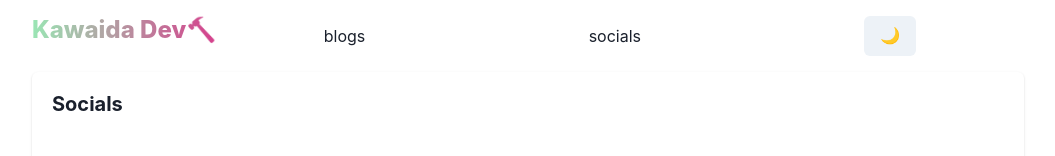
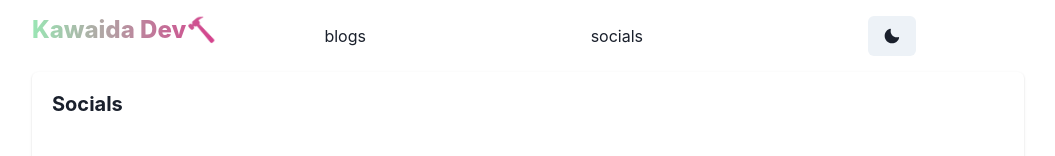
Before and after one commit to degwinthegreat/kawaida-portfolio, a Next.js app: page / in a window 1280 px wide. Shown: the top 156 px of the page, without its empty margins (112-1167 px from the left). Built offline with nearby package versions, Linux system fonts and the light colour scheme.

Commit message:
colormode切り替えをIconに修正

```diff
--- a/app/header.tsx
+++ b/app/header.tsx
@@ -1,6 +1,6 @@
 'use client'
 
-import { HamburgerIcon } from '@chakra-ui/icons'
+import { HamburgerIcon, MoonIcon, SunIcon } from '@chakra-ui/icons'
 import {
   Button,
   Link,
@@ -17,7 +17,6 @@
   DrawerCloseButton,
   DrawerHeader,
   DrawerBody,
-  DrawerFooter,
   HStack,
 } from '@chakra-ui/react'
 import NextLink from 'next/link'
@@ -56,7 +55,9 @@
         </Link>
         <HStack flex='1' justifyContent='space-around' display={{ base: 'none', md: 'flex' }}>
           <Links />
-          <Button onClick={toggleColorMode}>{colorMode === 'light' ? '🌙' : '🌞'}</Button>
+          <Button onClick={toggleColorMode}>
+            {colorMode === 'light' ? <MoonIcon /> : <SunIcon />}
+          </Button>
         </HStack>
         <Box display={{ base: 'block', md: 'none' }}>
           <Button ref={btnRef} onClick={onOpen}>
@@ -69,7 +70,9 @@
               <DrawerHeader>
                 <HStack justifyContent='space-around'>
                   <Text>kawaida dev</Text>
-                  <Button onClick={toggleColorMode}>{colorMode === 'light' ? '🌙' : '🌞'}</Button>
+                  <Button onClick={toggleColorMode}>
+                    {colorMode === 'light' ? <MoonIcon /> : <SunIcon />}
+                  </Button>
                 </HStack>
               </DrawerHeader>
               <DrawerBody>
```
